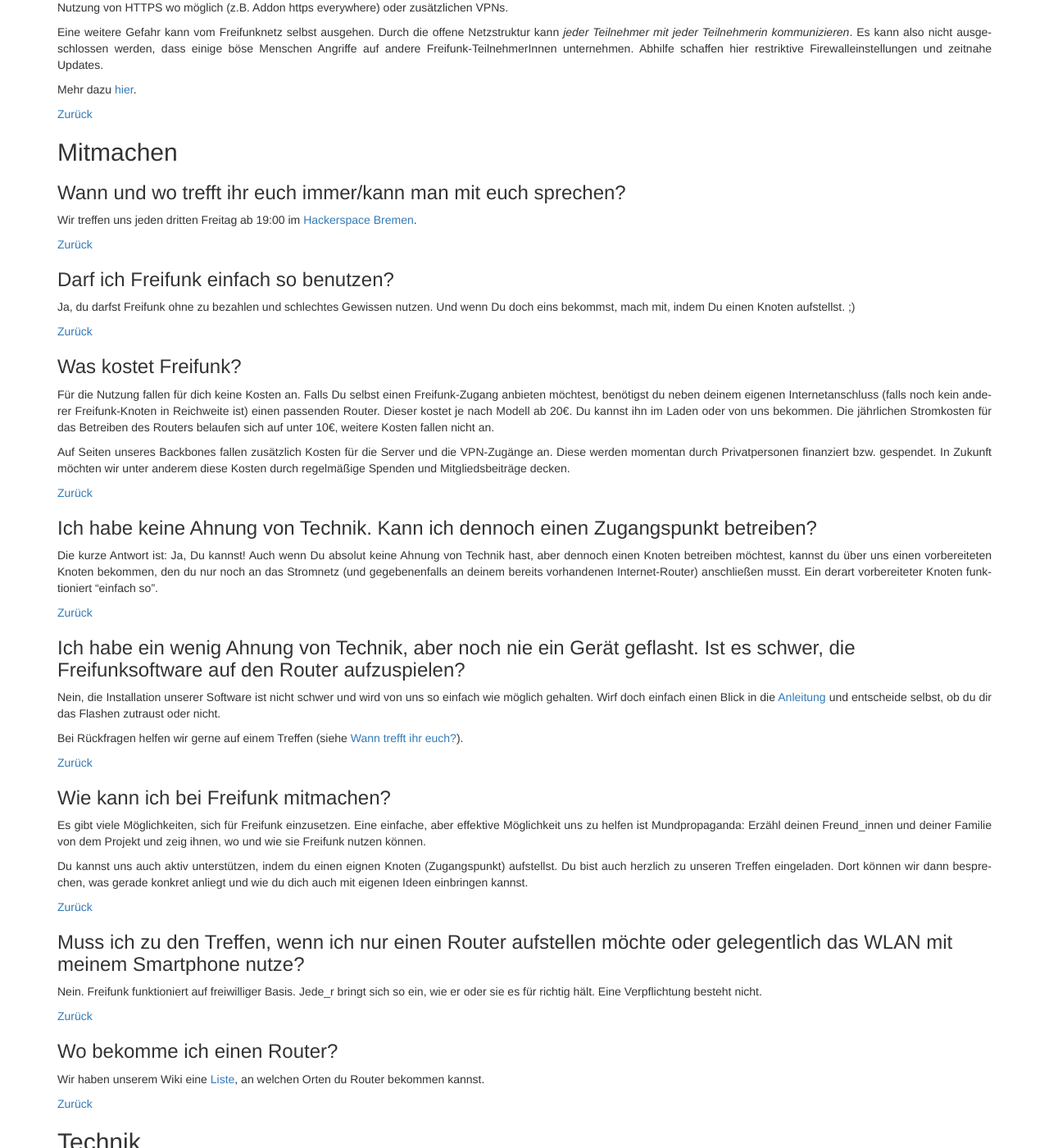
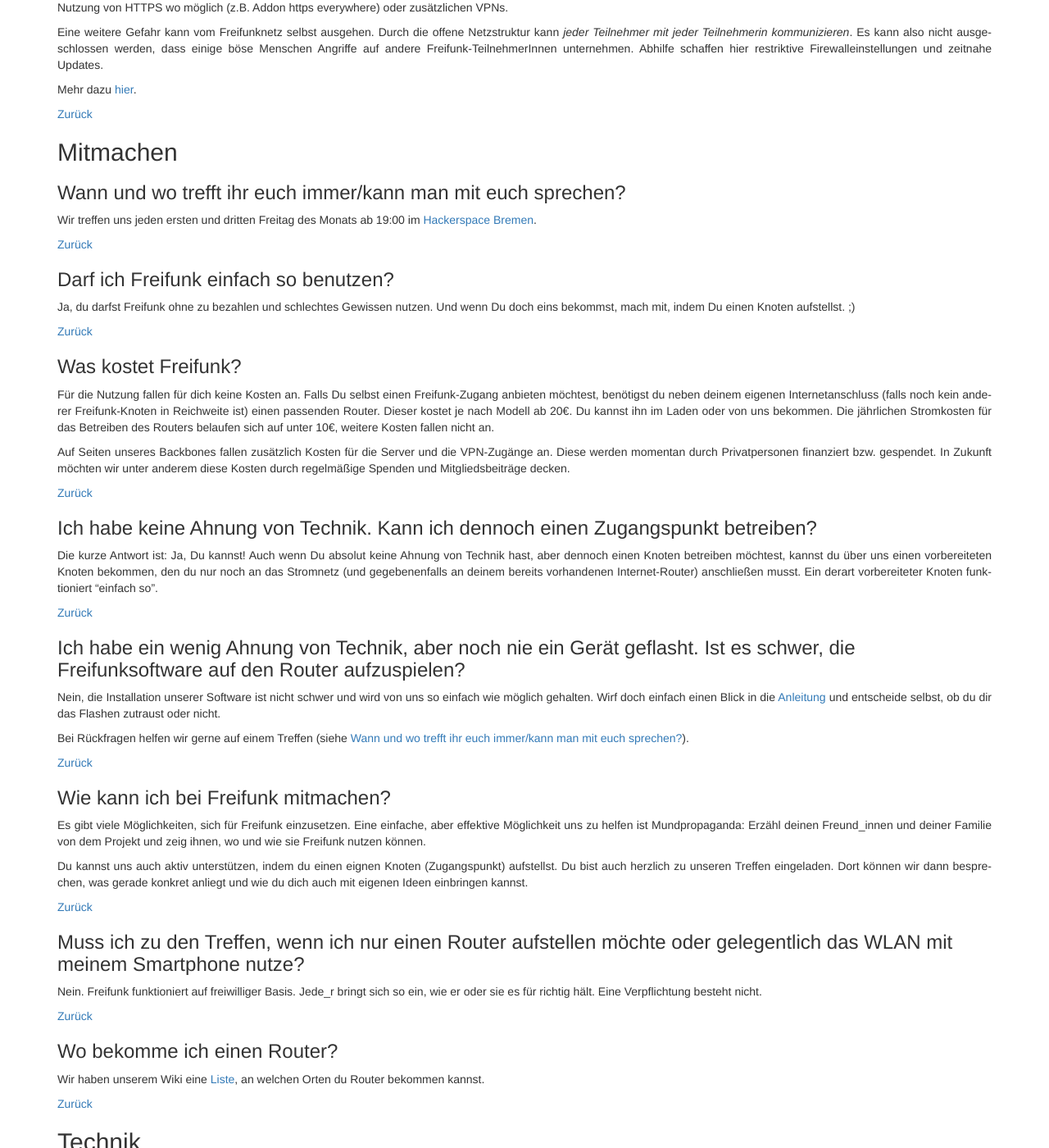
Before and after one commit to FreifunkBremen/bremen.freifunk.net, a Jekyll site: the page built from faq.html, in a window 1280 px wide and 1400 px high, scrolled down 2669 px. Shown: the whole window at 82% size. Built offline with Jekyll 4.4.1, drawn with Linux system fonts in a browser that asks for light colours; Markdown is read by kramdown in place of the engine named in the settings.

Commit message:
FAQ: Frequenz der Treffen angepasst

```diff
--- a/_data/faq.yml
+++ b/_data/faq.yml
@@ -51,7 +51,7 @@
   questions:
     - question: Wann und wo trefft ihr euch immer/kann man mit euch sprechen?
       answer: |
-        Wir treffen uns jeden dritten Freitag ab 19:00 im [Hackerspace Bremen](https://www.hackerspace-bremen.de/anfahrt/).
+        Wir treffen uns jeden ersten und dritten Freitag des Monats ab 19:00 im [Hackerspace Bremen](https://www.hackerspace-bremen.de/anfahrt/).
     - question: Darf ich Freifunk einfach so benutzen?
       answer: |
         Ja, du darfst Freifunk ohne zu bezahlen und schlechtes Gewissen nutzen. Und wenn Du doch eins bekommst, mach mit, indem Du einen Knoten aufstellst. ;)
@@ -67,7 +67,7 @@
       answer: |
         Nein, die Installation unserer Software ist nicht schwer und wird von uns so einfach wie möglich gehalten. Wirf doch einfach einen Blick in die [Anleitung](http://wiki.bremen.freifunk.net/Anleitung) und entscheide selbst, ob du dir das Flashen zutraust oder nicht.
 
-        Bei Rückfragen helfen wir gerne auf einem Treffen (siehe [Wann trefft ihr euch?](#wann-trefft-ihr-euch?)).
+        Bei Rückfragen helfen wir gerne auf einem Treffen (siehe [Wann und wo trefft ihr euch immer/kann man mit euch sprechen?](#wann-und-wo-trefft-ihr-euch-immer-kann-man-mit-euch-sprechen)).
     - question: Wie kann ich bei Freifunk mitmachen?
       answer: |
         Es gibt viele Möglichkeiten, sich für Freifunk einzusetzen. Eine einfache, aber effektive Möglichkeit uns zu helfen ist Mundpropaganda: Erzähl deinen Freund_innen und deiner Familie von dem Projekt und zeig ihnen, wo und wie sie Freifunk nutzen können.
```
